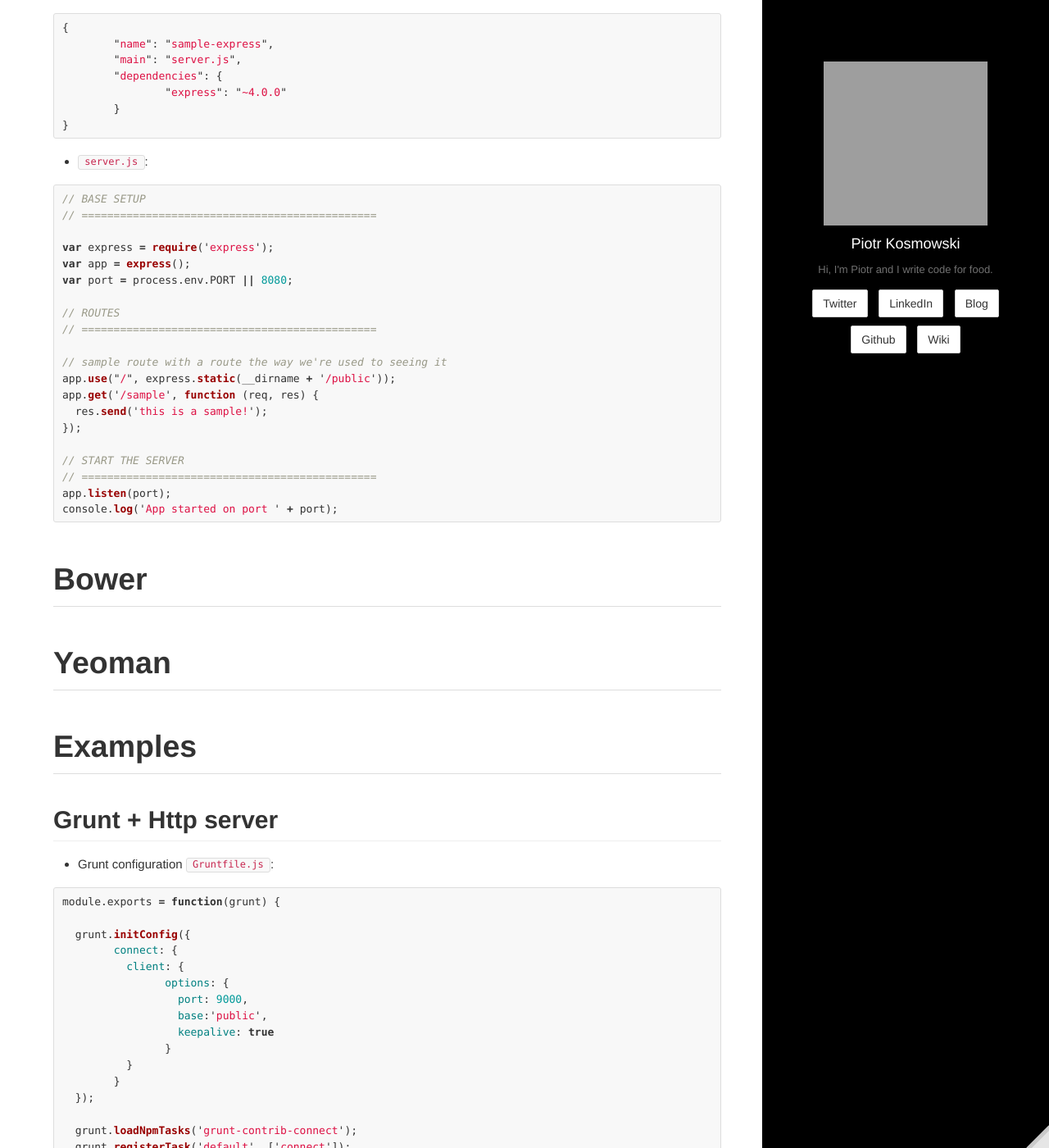
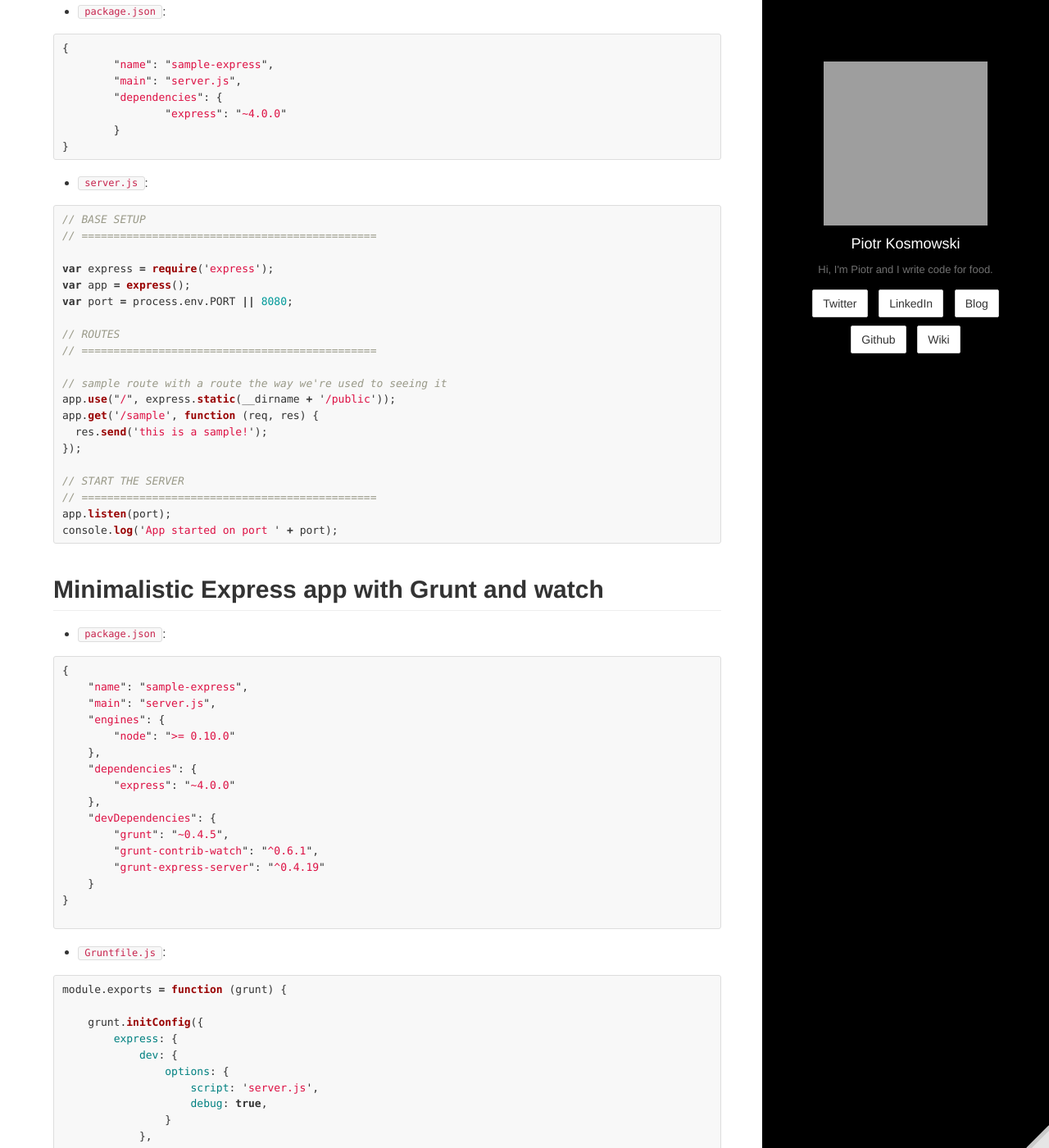
Before and after one commit to kospiotr/kospiotr.github.io, a Jekyll site: the page built from wiki/node-js.md, in a window 1280 px wide and 1400 px high, scrolled down 4293 px. Shown: the whole window at 82% size. Built offline with Jekyll 4.4.1, drawn with Linux system fonts in a browser that asks for light colours; Markdown is read by kramdown in place of the engine named in the settings; some of the changed text lies outside the part shown; grey boxes are pictures that could not be loaded.

Commit message:
Update node-js.md

````diff
--- a/wiki/node-js.md
+++ b/wiki/node-js.md
@@ -185,6 +185,93 @@ module.exports = function (grunt) {
 		"express": "~4.0.0"
 	}
 }
+```
+
+* `server.js`:
+
+```js
+// BASE SETUP
+// ==============================================
+
+var express = require('express');
+var app = express();
+var port = process.env.PORT || 8080;
+
+// ROUTES
+// ==============================================
+
+// sample route with a route the way we're used to seeing it
+app.use("/", express.static(__dirname + '/public'));
+app.get('/sample', function (req, res) {
+  res.send('this is a sample!');
+});
+
+// START THE SERVER
+// ==============================================
+app.listen(port);
+console.log('App started on port ' + port);
+```
+## Minimalistic Express app with Grunt and watch
+
+* `package.json`:
+
+```js
+{
+    "name": "sample-express",
+    "main": "server.js",
+    "engines": {
+        "node": ">= 0.10.0"
+    },
+    "dependencies": {
+        "express": "~4.0.0"
+    },
+    "devDependencies": {
+        "grunt": "~0.4.5",
+        "grunt-contrib-watch": "^0.6.1",
+        "grunt-express-server": "^0.4.19"
+    }
+}
+
+```
+
+* `Gruntfile.js`:
+
+```js
+module.exports = function (grunt) {
+
+    grunt.initConfig({
+        express: {
+            dev: {
+                options: {
+                    script: 'server.js',
+                    debug: true,
+                }
+            },
+            prod: {
+                options: {
+                    script: 'server.js',
+                    background: false
+                }
+            }
+        },
+        watch: {
+            express: {
+                files: ['**/*.js'],
+                tasks: ['express:dev'],
+                options: {
+                    spawn: false
+                }
+            }
+        }
+    });
+
+    grunt.loadNpmTasks('grunt-express-server');
+    grunt.loadNpmTasks('grunt-contrib-watch');
+
+    grunt.registerTask('default', ['express:prod']);
+    grunt.registerTask('dev', ['express:dev', 'watch']);
+
+};
 ```
 
 * `server.js`:
````
